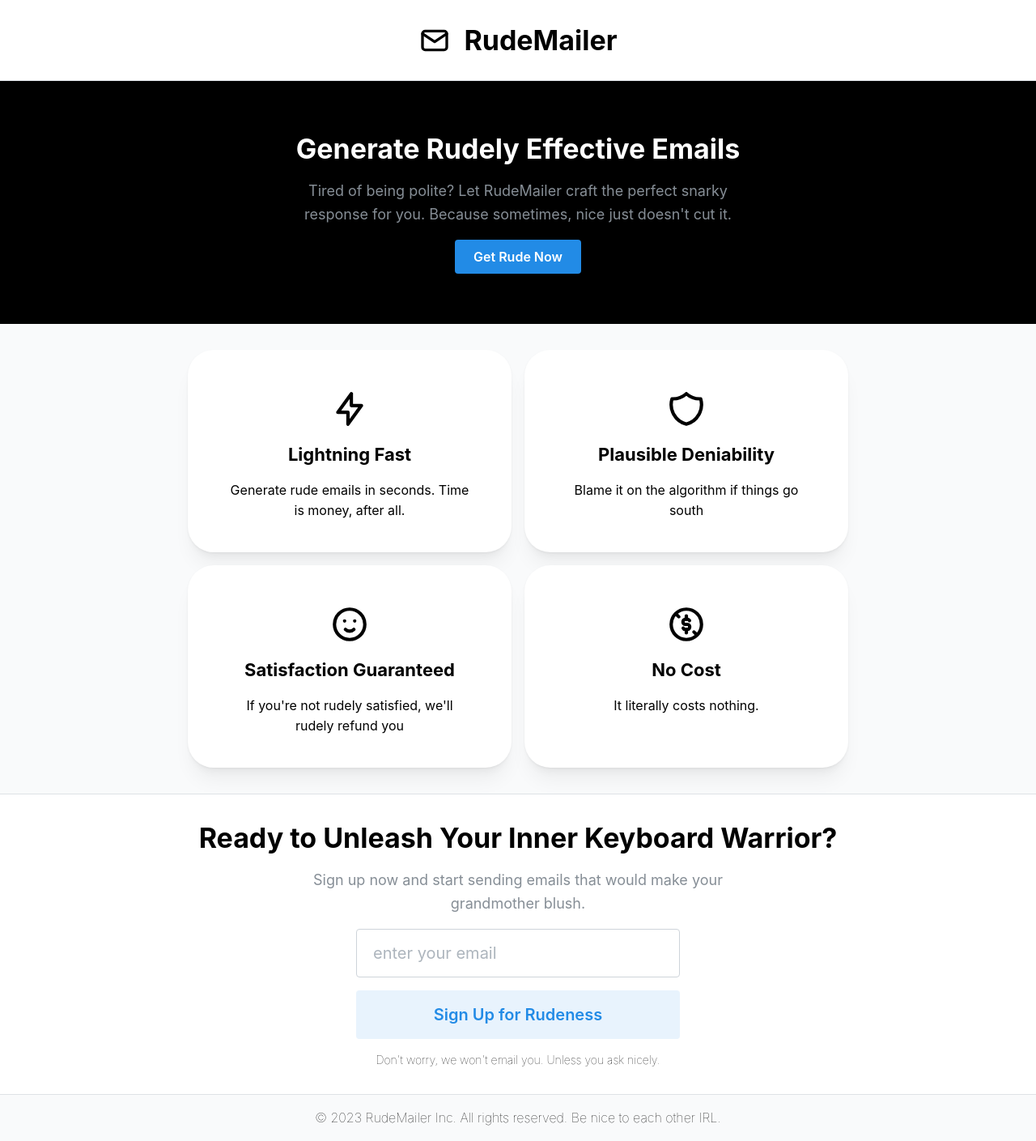
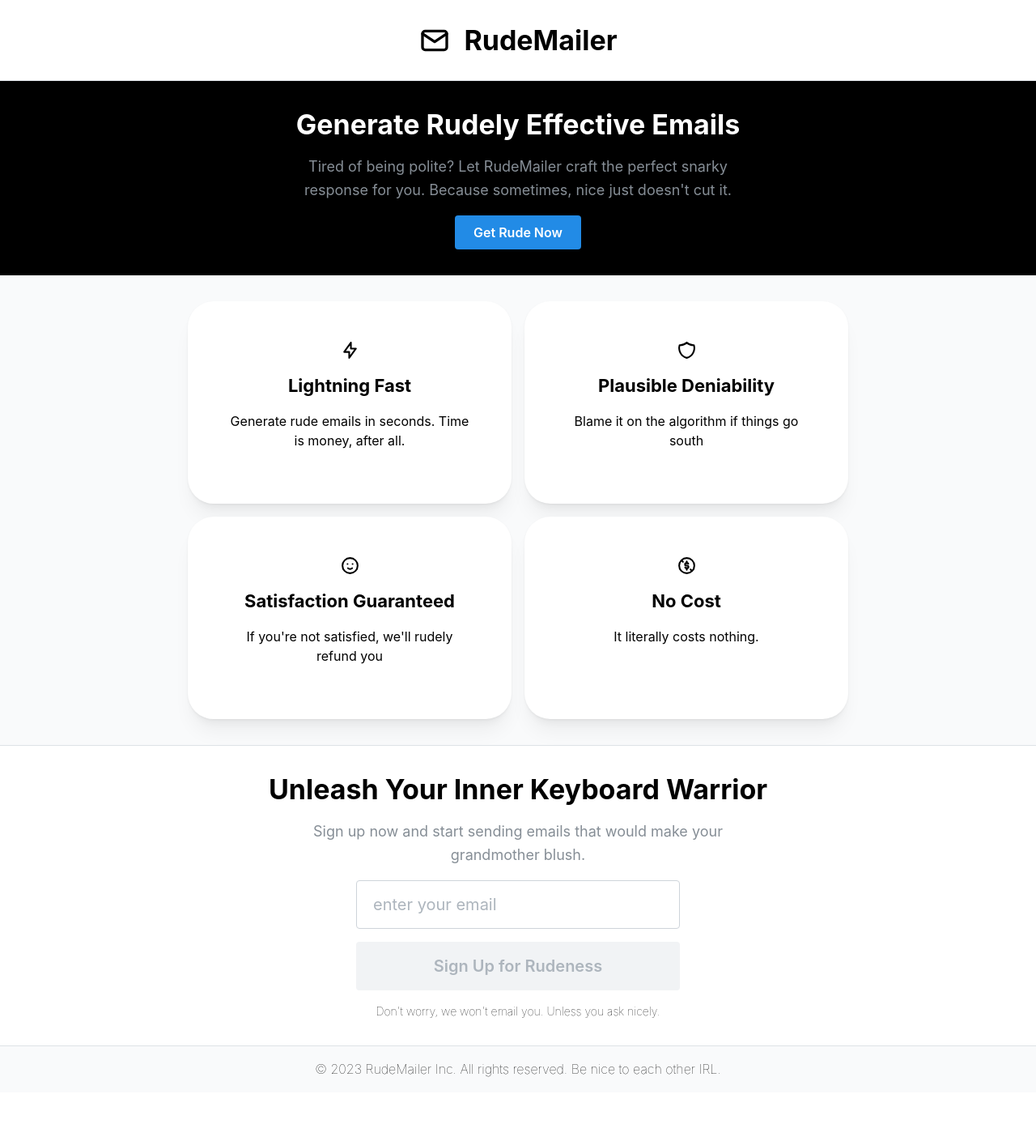
Before and after one commit to vkl2109/RudeEmailGenerator, a React (Vite) app: page / in a window 1280 px wide. Shown: the whole page at 81% size. After the commit the page ends 1349 px from the top, so only its background shows below. Built offline with nearby package versions, Linux system fonts and the light colour scheme.

Commit message:
small styling changes added new rude email page

```diff
--- a/src/App.tsx
+++ b/src/App.tsx
@@ -8,6 +8,7 @@ import {
 import {
   LandingPage,
   ErrorPage,
+  RudeEmailPage
 } from './routes'
 
 const router = createBrowserRouter([
@@ -20,6 +21,10 @@ const router = createBrowserRouter([
         index: true,
         element: <LandingPage />
       },
+      {
+        path: 'rude',
+        element: <RudeEmailPage />
+      }
     ]
   }
 ])
--- a/src/routes/LandingPage.tsx
+++ b/src/routes/LandingPage.tsx
@@ -10,7 +10,7 @@ import {
     Title
 } from "@mantine/core";
 import { IconBolt, IconFreeRights, IconMoodSmile, IconShield } from "@tabler/icons-react";
-import { useState } from "react";
+import { useMemo, useState } from "react";
 
 const icons = [
     {
@@ -26,7 +26,7 @@ const icons = [
     {
         icon: IconMoodSmile,
         title: 'Satisfaction Guaranteed',
-        body: "If you're not rudely satisfied, we'll rudely refund you"
+        body: "If you're not satisfied, we'll rudely refund you"
     },
     {
         icon: IconFreeRights,
@@ -40,19 +40,24 @@ export function LandingPage () {
 
     const [ email, setEmail ] = useState('')
 
+    const checkEmail = useMemo(() => {
+        const emailRegex = /^\w+([.-]?\w+)*@\w+([.-]?\w+)*(\.\w{2,})+$/;
+        return emailRegex.test(email);
+    }, [email]);
+
     return(
-        <Stack gap={0}>
+        <Stack gap={0} w="100%">
             <Stack
                 w="100%"
                 bg="black"
                 justify="center"
                 align="center"
                 p="xl"
-                h={rem(300)}
                 m={0}
                 >
                 <Title
                     c="white"
+                    ta="center"
                     >
                     Generate Rudely Effective Emails
                 </Title>
@@ -66,6 +71,8 @@ export function LandingPage () {
                 </Text>
                 <Button
                     size="md"
+                    component="a"
+                    href="/rude"
                     >
                     Get Rude Now
                 </Button>
@@ -84,6 +91,7 @@ export function LandingPage () {
                             shadow="md"
                             w={rem(400)}
                             h={rem(250)}
+                            maw='90%'
                             radius="xl"
                             >
                             <Stack
@@ -92,7 +100,10 @@ export function LandingPage () {
                                 ta="center"
                                 p="xl"
                                 >
-                                <item.icon size={50}/>
+                                <item.icon style={{
+                                    height: 25,
+                                    width: 25
+                                }}/>
                                 <Title order={3}>{item.title}</Title>
                                 <Text>{item.body}</Text>
                             </Stack>
@@ -105,8 +116,10 @@ export function LandingPage () {
                 justify="center"
                 align="center"
                 p="xl"
+                w="100%"
+                ta="center"
                 >
-                <Title>Ready to Unleash Your Inner Keyboard Warrior?</Title>
+                <Title>Unleash Your Inner Keyboard Warrior</Title>
                 <Text
                     c="gray"
                     ta="center"
@@ -118,6 +131,7 @@ export function LandingPage () {
                 <TextInput
                     size="xl"
                     w={rem(400)}
+                    maw="90%"
                     placeholder="enter your email"
                     value={email}
                     onChange={(event) => setEmail(event.currentTarget.value)}
@@ -126,12 +140,15 @@ export function LandingPage () {
                     variant="light"
                     size="xl"
                     w={rem(400)}
+                    maw="90%"
+                    disabled={!checkEmail}
                     >
                     Sign Up for Rudeness
                 </Button>
                 <Text
                     size="sm"
                     fw="lighter"
+                    ta="center"
                     >
                     Don't worry, we won't email you. Unless you ask nicely.
                 </Text>
@@ -145,6 +162,7 @@ export function LandingPage () {
                 >
                 <Text
                     fw="lighter"
+                    ta="center"
                     >
                     © 2023 RudeMailer Inc. All rights reserved. Be nice to each other IRL.
                 </Text>
--- /dev/null
+++ b/src/routes/RudeEmailPage.tsx
@@ -0,0 +1,10 @@
+import { Stack } from "@mantine/core";
+
+
+export function RudeEmailPage () {
+    return(
+        <Stack>
+
+        </Stack>
+    )
+}
--- a/src/routes/index.tsx
+++ b/src/routes/index.tsx
@@ -1,2 +1,3 @@
 export { LandingPage } from './LandingPage.tsx'
 export { ErrorPage } from './ErrorPage.tsx'
+export { RudeEmailPage } from './RudeEmailPage.tsx'
```
